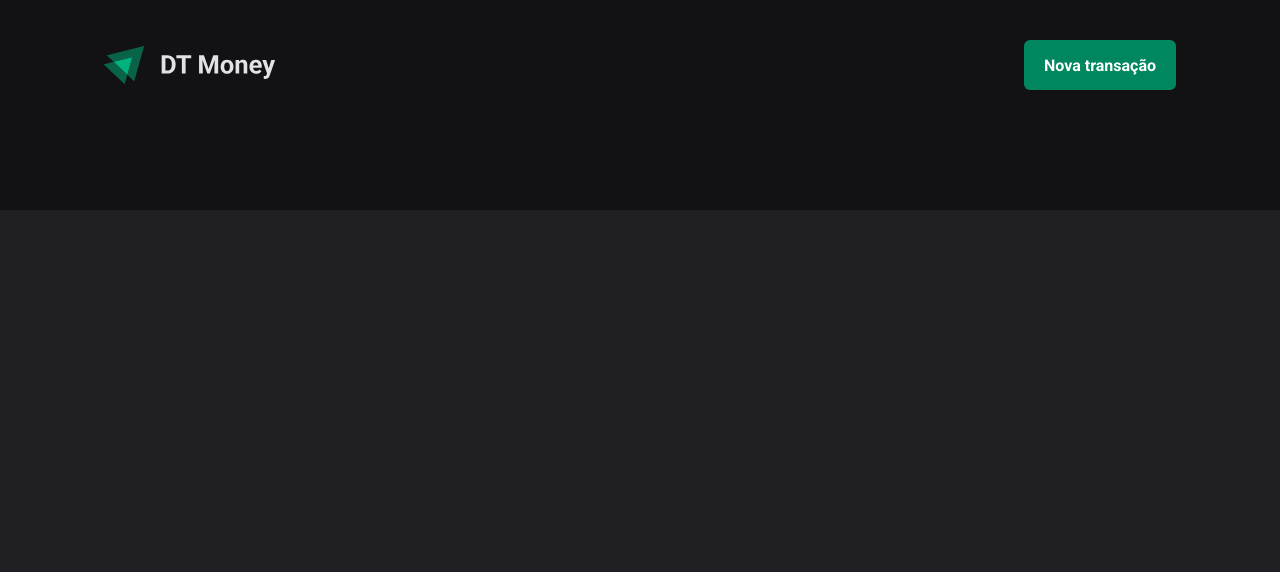
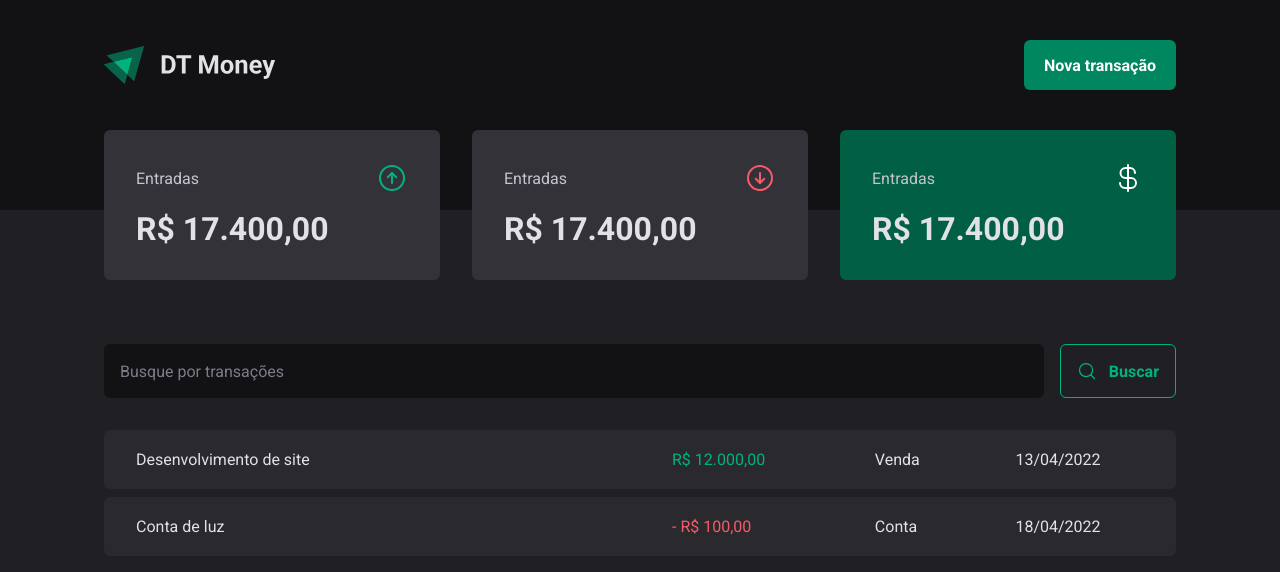
Before and after one commit to ericoBandeira/dt-money, a React (Vite) app: page / in a window 1280 px wide. Shown: the top 572 px of the page. Built offline with nearby package versions, Linux system fonts and the light colour scheme.

Commit message:
Finish main page

```diff
--- a/package.json
+++ b/package.json
@@ -11,6 +11,7 @@
   },
   "dependencies": {
     "@types/styled-components": "^5.1.34",
+    "phosphor-react": "^1.4.1",
     "react": "^18.3.1",
     "react-dom": "^18.3.1",
     "styled-components": "^6.1.13"
--- a/src/App.tsx
+++ b/src/App.tsx
@@ -7,7 +7,6 @@
   return (
     <ThemeProvider theme={defaultTheme}>
       <GlobalStyle />
-
       <Transactions />
     </ThemeProvider>
   );
--- /dev/null
+++ b/src/components/Summary/intex.tsx
@@ -0,0 +1,35 @@
+import { ArrowCircleDown, ArrowCircleUp, CurrencyDollar } from "phosphor-react";
+import { SummaryCard, SummaryContainer } from "./styles";
+
+export function Summary() {
+  return (
+    <SummaryContainer>
+      <SummaryCard>
+        <header>
+          <span>Entradas</span>
+          <ArrowCircleUp size={32} color="#00b37e" />
+        </header>
+
+        <strong>R$ 17.400,00</strong>
+      </SummaryCard>
+
+      <SummaryCard>
+        <header>
+          <span>Entradas</span>
+          <ArrowCircleDown size={32} color="#f75a68" />
+        </header>
+
+        <strong>R$ 17.400,00</strong>
+      </SummaryCard>
+
+      <SummaryCard>
+        <header>
+          <span>Entradas</span>
+          <CurrencyDollar size={32} color="#fff" />
+        </header>
+
+        <strong>R$ 17.400,00</strong>
+      </SummaryCard>
+    </SummaryContainer>
+  );
+}
--- /dev/null
+++ b/src/components/Summary/styles.ts
@@ -0,0 +1,37 @@
+import styled from "styled-components";
+
+export const SummaryContainer = styled.section`
+  width: 100%;
+  max-width: 1120px;
+  margin: 0 auto;
+  padding: 0 1.5rem;
+
+  display: grid;
+  grid-template-columns: repeat(3, 1fr);
+  gap: 2rem;
+
+  margin-top: -5rem;
+`;
+
+export const SummaryCard = styled.div`
+  background: ${(props) => props.theme["gray-600"]};
+  border-radius: 6px;
+  padding: 2rem;
+
+  header {
+    display: flex;
+    align-items: center;
+    justify-content: space-between;
+    color: ${(props) => props.theme["gray-300"]};
+  }
+
+  strong {
+    display: block;
+    font-size: 2rem;
+    margin-top: 1rem;
+  }
+
+  &:last-child {
+    background: ${(props) => props.theme["green-700"]};
+  }
+`;
--- /dev/null
+++ b/src/pages/Transactions/SearchForm/intex.tsx
@@ -0,0 +1,14 @@
+import { MagnifyingGlass } from "phosphor-react";
+import { SearchFormContainer } from "./styles";
+
+export function SearchForm() {
+  return (
+    <SearchFormContainer>
+      <input type="text" placeholder="Busque por transações" />
+      <button type="submit">
+        <MagnifyingGlass size={20} />
+        Buscar
+      </button>
+    </SearchFormContainer>
+  );
+}
--- /dev/null
+++ b/src/pages/Transactions/SearchForm/styles.ts
@@ -0,0 +1,39 @@
+import styled from "styled-components";
+
+export const SearchFormContainer = styled.form`
+  display: flex;
+  gap: 1rem;
+
+  input {
+    flex: 1;
+    border-radius: 6px;
+    border: 0;
+    background: ${(props) => props.theme["gray-900"]};
+    color: ${(props) => props.theme["gray-300"]};
+    padding: 1rem;
+
+    &::placeholder {
+      color: ${(props) => props.theme["gray-500"]};
+    }
+  }
+
+  button {
+    display: flex;
+    align-items: center;
+    gap: 0.75rem;
+    padding: 1rem;
+    background: transparent;
+    border: 1px solid ${(props) => props.theme["green-300"]};
+    color: ${(props) => props.theme["green-300"]};
+    font-weight: bold;
+    border-radius: 6px;
+    cursor: pointer;
+
+    &:hover {
+      background: ${(props) => props.theme["green-500"]};
+      border: 1px solid ${(props) => props.theme["green-500"]};
+      color: ${(props) => props.theme.white};
+      transition: background-color 0.2s, color 0.2s, border-color 0.2s;
+    }
+  }
+`;
--- a/src/pages/Transactions/intex.tsx
+++ b/src/pages/Transactions/intex.tsx
@@ -1,9 +1,42 @@
 import { Header } from "../../components/Header/intex";
+import { Summary } from "../../components/Summary/intex";
+import { SearchForm } from "./SearchForm/intex";
+import {
+  PriceHighLight,
+  TransactionsContainer,
+  TransactionsTable,
+} from "./styles";
 
 export function Transactions() {
   return (
     <div>
       <Header />
+      <Summary />
+
+      <TransactionsContainer>
+        <SearchForm />
+
+        <TransactionsTable>
+          <tbody>
+            <tr>
+              <td width="50%">Desenvolvimento de site</td>
+              <td>
+                <PriceHighLight variant="income">R$ 12.000,00</PriceHighLight>
+              </td>
+              <td>Venda</td>
+              <td>13/04/2022</td>
+            </tr>
+            <tr>
+              <td width="50%">Conta de luz</td>
+              <td>
+                <PriceHighLight variant="outcome">- R$ 100,00</PriceHighLight>
+              </td>
+              <td>Conta</td>
+              <td>18/04/2022</td>
+            </tr>
+          </tbody>
+        </TransactionsTable>
+      </TransactionsContainer>
     </div>
   );
 }
--- a/src/pages/Transactions/styles.ts
+++ b/src/pages/Transactions/styles.ts
@@ -0,0 +1,41 @@
+import styled from "styled-components";
+
+export const TransactionsContainer = styled.main`
+  width: 100%;
+  max-width: 1120px;
+  margin: 4rem auto 0;
+  padding: 0 1.5rem;
+`;
+
+export const TransactionsTable = styled.table`
+  width: 100%;
+  border-collapse: separate;
+  border-spacing: 0 0.5rem;
+  margin-top: 1.5rem;
+
+  td {
+    padding: 1.25rem 2rem;
+    background: ${(props) => props.theme["gray-700"]};
+
+    &:first-child {
+      border-top-left-radius: 6px;
+      border-bottom-left-radius: 6px;
+    }
+
+    &:last-child {
+      border-top-right-radius: 6px;
+      border-bottom-right-radius: 6px;
+    }
+  }
+`;
+
+interface PriceHighLightProps {
+  variant: "income" | "outcome";
+}
+
+export const PriceHighLight = styled.span<PriceHighLightProps>`
+  color: ${(props) =>
+    props.variant === "income"
+      ? props.theme["green-300"]
+      : props.theme["red-300"]};
+`;
```
Also changed, not shown: 1 other file (tests, documents, lock files or other folders).
